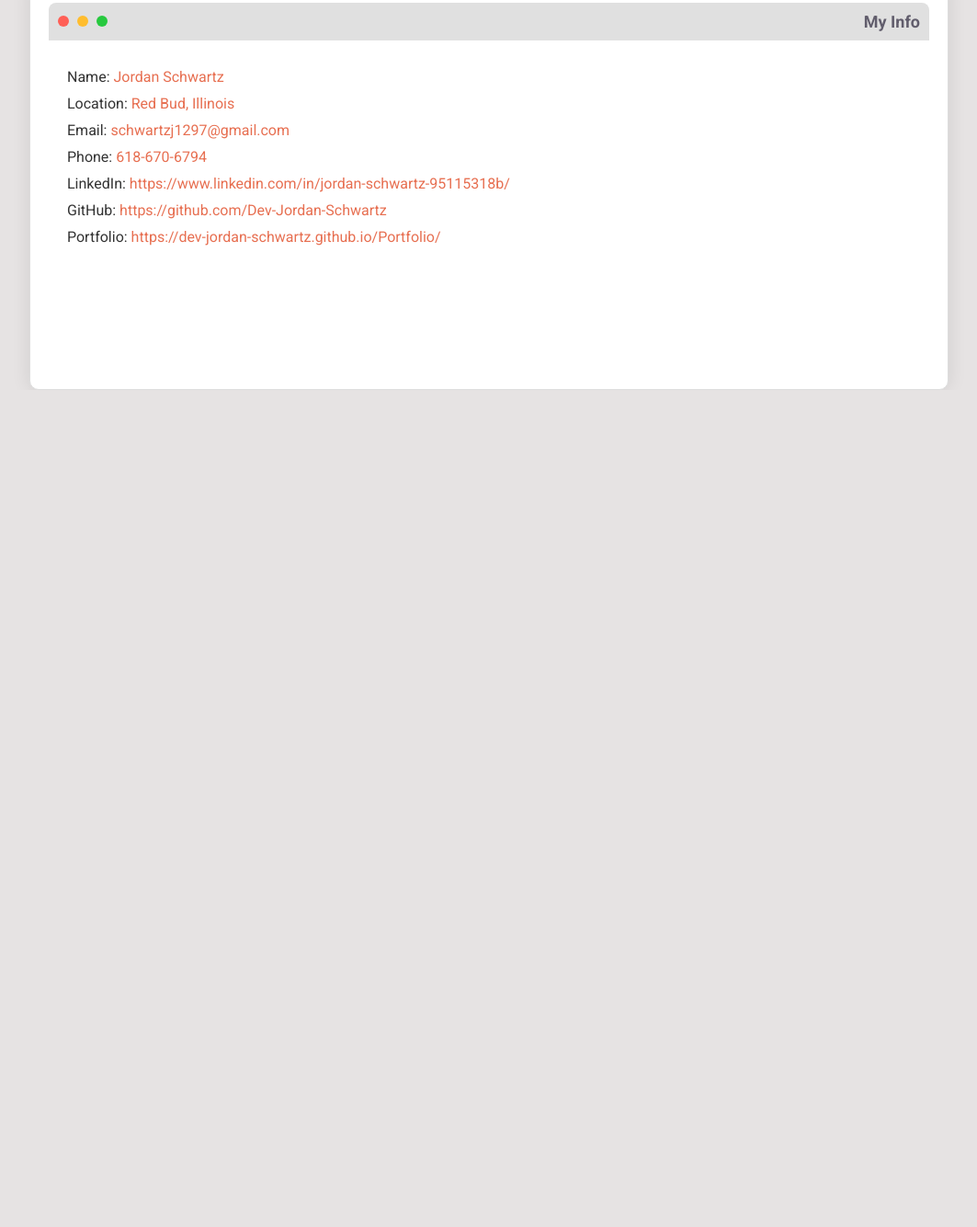
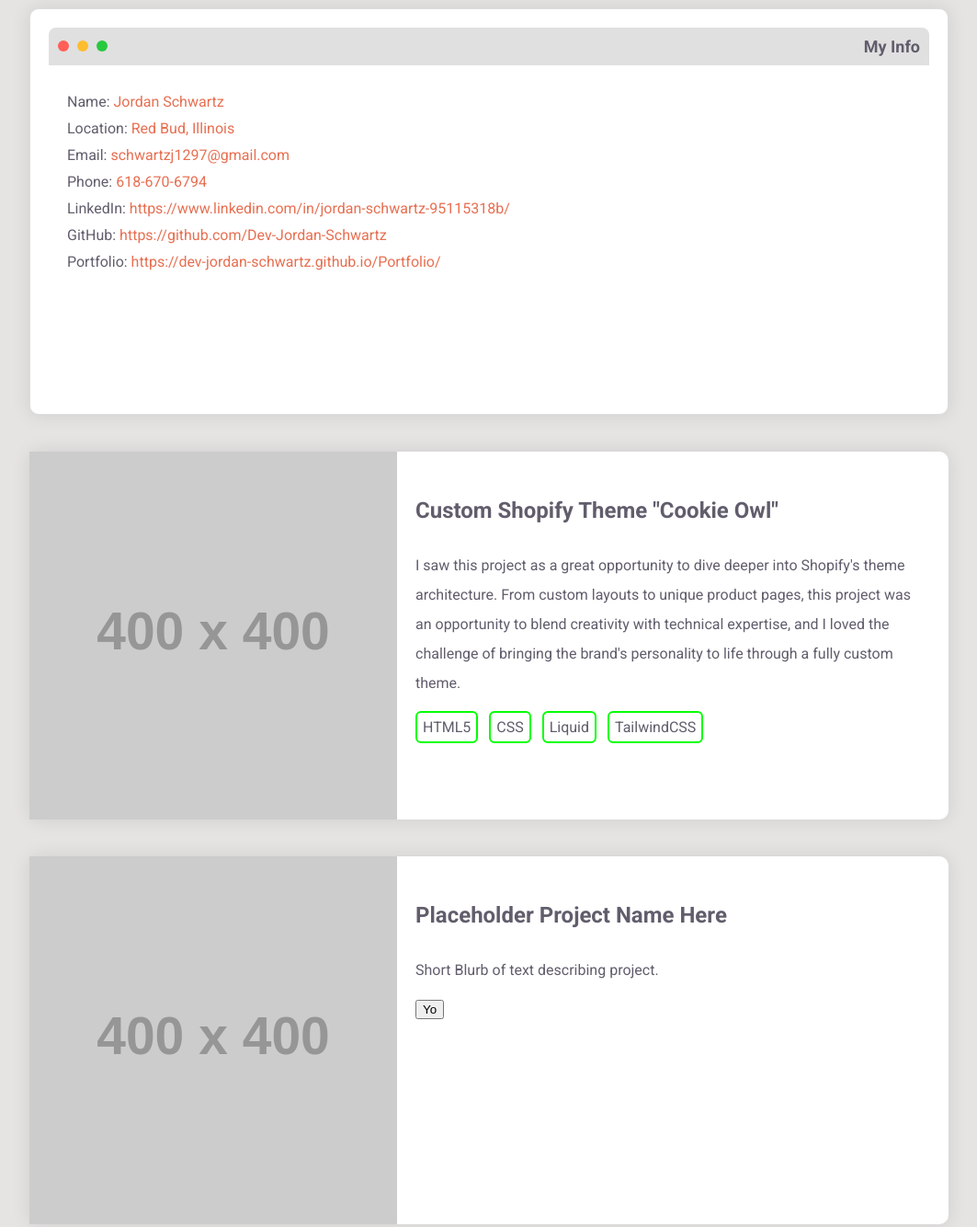
Before and after one commit to Dev-Jordan-Schwartz/Portfolio, a plain HTML site: page index.html in a window 1280 px wide. Shown: the part 459-1793 px from the top of the page at 92% size, without its empty margins (108-1171 px from the left). Before the commit the page ends 883 px from the top, so only its background shows below. Drawn offline with Linux system fonts and the light colour scheme; placeholder pictures from the web are drawn by us.

Commit message:
Project card layout work

```diff
--- a/index.css
+++ b/index.css
@@ -6,21 +6,26 @@ body {
 }
 .body-content {
   max-width: 1000px;
+  width: 80%;
   margin: auto;
-  height: 100%
+  min-height: 100vh;
+  display: flex;
+  flex-direction: column;
+
 }
 .intro-container > h1 {
   font-size: 72px;
   font-weight: 400;
   color: #60779f;
   letter-spacing: 2;
+  text-align: center;
 }
 ul {
   list-style-type: none;
   display: block;
 }
 .nav {
-  height: 10%;
+  height: 75px;
 
 }
 .nav-item {
@@ -83,10 +88,11 @@ ul {
 }
 .command {
   margin: 10px 0;
+  color: #615D6C;
 }
 .command > a {
   text-decoration: none;
-  color: #333;
+  color: #615D6C;
 }
 .prompt {
   color: #2a9d8f;
@@ -94,3 +100,26 @@ ul {
 .input-field {
   color: #e76f51;
 }
+.project-container {
+  margin-top: 40px;
+
+  background-color: white;
+  border-radius: 10px;
+  display: flex;
+  box-shadow: 0px 0px 20px rgba(0, 0, 0, 0.1);
+}
+.project-img {
+  flex: 1;
+  max-width: 400px;
+  max-height: 400px;
+}
+.project-text {
+  margin: 20px;
+  line-height: 2;
+}
+.project-skill {
+  border: 2px solid #00ff00;
+  margin-right: 8px;
+  padding: 6px;
+  border-radius: 6px;
+}
--- a/index.html
+++ b/index.html
@@ -55,8 +55,34 @@
         </div>
     </div>
     <!-- End Terminal -->
+    <!-- Start Project Blocks  -->
+    <div class="project-container">
+        <div class="project-img"><img src="https://placehold.co/400x400"></div>
+        <div class="project-text">
+            <h2>Custom Shopify Theme "Cookie Owl"</h2>
+            <p>I saw this project as a great opportunity to dive deeper into Shopify's theme architecture. From custom layouts to unique product pages, this project was an opportunity to blend creativity with technical expertise, and I loved the challenge of bringing the brand's personality to life through a fully custom theme.</p>
+            <span class="project-skill">HTML5</span>
+            <span class="project-skill">CSS</span>
+            <span class="project-skill">Liquid</span>
+            <span class="project-skill">TailwindCSS</span>
+        </div>
+    </div>
+    <div class="project-container">
+        <div class="project-img"><img src="https://placehold.co/400x400"></div>
+        <div class="project-text">
+            <h2>Placeholder Project Name Here</h2>
+            <p>Short Blurb of text describing project.</p>
+            <button>Yo</button>
+        </div>
+    </div>
+    <div class="project-container">
+        <div class="project-img"><img src="https://placehold.co/400x400"></div>
+        <div class="project-text">
+            <h2>Placeholder Project Name Here</h2>
+            <p>Short Blurb of text describing project.</p>
+        </div>
+    </div>
+    <!-- End Project Blocks  -->
 
 </div>
 </body>
-<footer>
-</footer>
```
